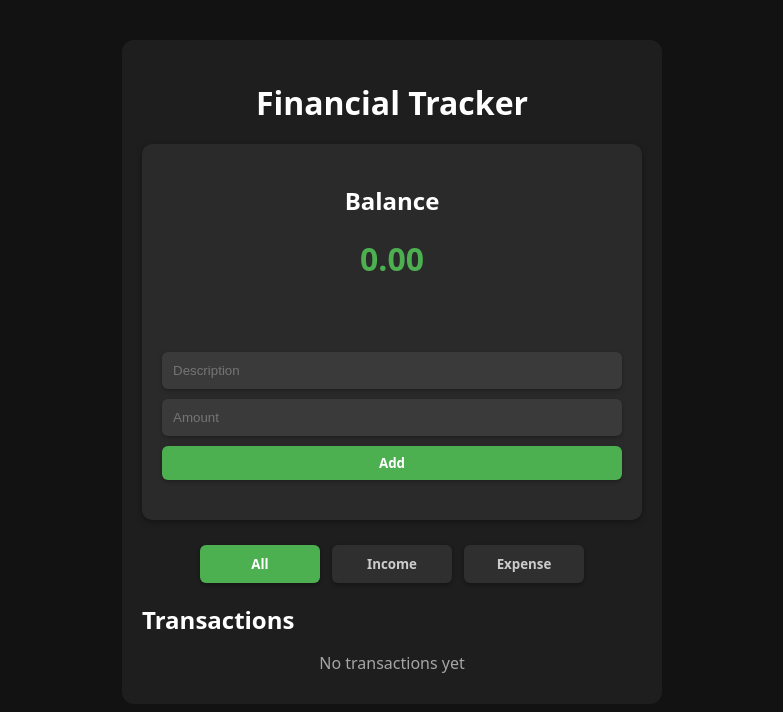
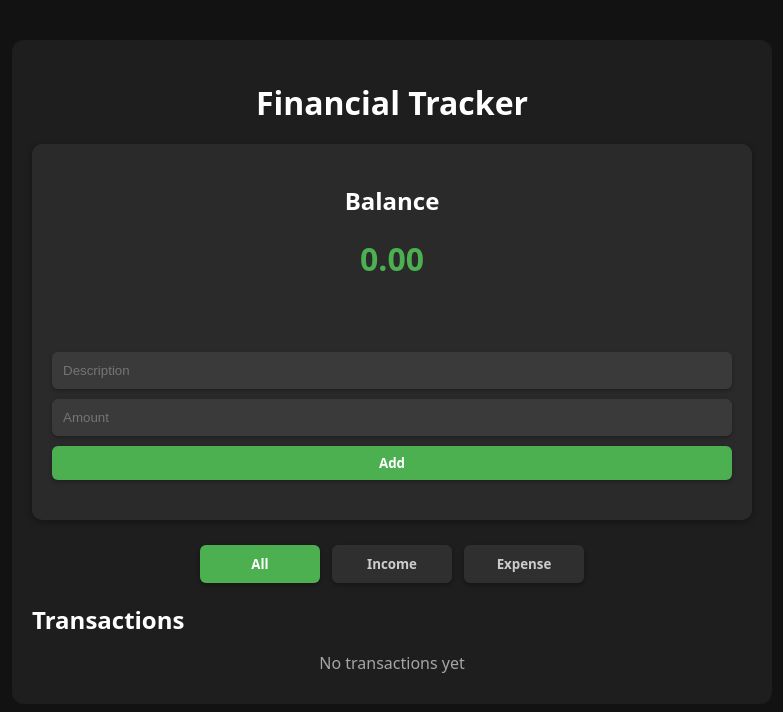
Before and after one commit to FixedBits/financial-tracker, a React (Vite) app: page / in a window 1280 px wide. Shown: the top 712 px of the page, without its empty margins (248-1031 px from the left). Built offline with nearby package versions, Linux system fonts and the light colour scheme.

Commit message:
Updated app.css comments
Updated comments for easy reference later

```diff
--- a/src/styles/app.css
+++ b/src/styles/app.css
@@ -1,6 +1,6 @@
-/* App container layout + theme */
+/* Main app container */
 .app {
-  max-width: 500px;
+  max-width: 720px;
   margin: 40px auto;
   padding: 20px;
   font-family: system-ui, sans-serif;
@@ -9,7 +9,7 @@
   border-radius: 12px;
 }
 
-/* Global scrollbar + page background */
+/* Scrollbar + global background */
 html {
   scrollbar-width: thin;
 }
@@ -18,7 +18,7 @@ body {
   color: #fff;
 }
 
-/* Page title + balance section */
+/* Title + balance display */
 h1 {
   text-align: center;
   margin-bottom: 20px;
@@ -33,7 +33,7 @@ h1 {
   margin-top: 10px;
 }
 
-/* Add‑transaction form layout + inputs */
+/* Add‑transaction form layout */
 .transaction-form {
   display: flex;
   flex-direction: column;
@@ -41,6 +41,7 @@ h1 {
   margin-bottom: 20px;
 }
 
+/* Form inputs */
 .transaction-form input {
   background: #3a3a3a;
   box-shadow: 0 2px 4px rgba(0, 0, 0, 0.267);
@@ -51,8 +52,12 @@ h1 {
   color: #fff;
 }
 
+/* Add button */
 .transaction-form .add-btn {
   box-shadow: 0 2px 4px rgba(0, 0, 0, 0.267);
+}
+.transaction-form .add-btn:hover {
+  box-shadow: 0 3px 6px rgba(0, 0, 0, 0.35);
 }
 
 /* Transaction list section */
@@ -70,7 +75,7 @@ h1 {
   margin: 0;
 }
 
-/* Individual transaction row */
+/* Single transaction row */
 .transaction-item {
   box-shadow: 0 2px 4px rgba(0, 0, 0, 0.267);
   display: flex;
@@ -88,7 +93,7 @@ h1 {
     padding 0.25s ease;
 }
 
-/* Smooth removal animation */
+/* Delete animation */
 .transaction-item.removing {
   opacity: 0;
   transform: translateX(-10px);
@@ -99,8 +104,9 @@ h1 {
   overflow: hidden;
 }
 
-/* Transaction text + amount formatting */
+/* Transaction text + amount */
 .transaction-text {
+  padding: 0 10px;
   font-weight: 500;
   flex: 1;
   min-width: 0;
@@ -114,7 +120,7 @@ h1 {
   white-space: nowrap;
 }
 
-/* Income/expense color coding */
+/* Income/expense colors */
 .income {
   color: #4caf50;
   font-weight: bold;
@@ -150,7 +156,7 @@ h1 {
   opacity: 1;
 }
 
-/* Enter animation for new items */
+/* New item enter animation */
 .transaction-item.enter {
   opacity: 0;
   transform: translateY(-6px);
@@ -166,7 +172,7 @@ h1 {
   animation: enterAnim 0.35s ease-out;
 }
 
-/* Primary button (Add, Save) */
+/* Primary buttons (Add, Save) */
 .btn-primary {
   background: #4caf50;
   color: #fff;
@@ -189,13 +195,13 @@ h1 {
     opacity 0.2s ease;
 }
 
+/* Filter buttons */
 .filters {
   display: flex;
   justify-content: center;
   gap: 12px;
   margin-top: 25px;
 }
-
 .filters button {
   flex: 1;
   min-width: 90px;
@@ -212,12 +218,16 @@ h1 {
     background 0.2s ease,
     color 0.2s ease;
 }
-
 .filters button:hover {
   background: #3a3a3a;
   color: #fff;
 }
+.filters button.active {
+  background: #4caf50;
+  color: #fff;
+}
 
+/* Summary section */
 .summary-section {
   display: flex;
   gap: 20px;
@@ -229,12 +239,7 @@ h1 {
   box-shadow: 0 2px 6px rgba(0, 0, 0, 0.35);
 }
 
-.filters button.active {
-  background: #4caf50;
-  color: #fff;
-}
-
-/* Ghost button (Edit text) */
+/* Edit button (ghost style) */
 .btn-ghost {
   background: transparent;
   color: #bbb;
@@ -252,6 +257,7 @@ h1 {
   color: #fff;
 }
 
+/* Edit mode container */
 .edit-input {
   background: #3a3a3a;
   color: #fff;
@@ -260,7 +266,6 @@ h1 {
   border: none;
   outline: none;
 }
-
 .edit-mode {
   background: #2f2f2f;
   display: flex;
@@ -274,50 +279,45 @@ h1 {
     color 0.2s ease;
 }
 
+/* Edit mode buttons */
 .edit-mode .cancel-btn {
   color: #e53935;
 }
-
 .edit-mode .cancel-btn:hover {
   color: #ff6b6b;
 }
-
 .edit-mode .save-btn:hover {
   color: #4caf50;
 }
-
 .edit-mode input {
   background: #3a3a3a;
 }
-
 .edit-mode button {
   color: #ccc;
   background: #353535;
   box-shadow: 0 2px 6px rgba(0, 0, 0, 0.35);
 }
-
 .edit-mode button:hover {
   background: rgba(255, 255, 255, 0.08);
   box-shadow: 0 2px 8px rgba(0, 0, 0, 0.45);
 }
 
+/* Hide delete button while editing */
 .edit-mode ~ .delete-btn {
   display: none;
 }
 
-/* Chrome, Edge, Safari */
+/* Remove number input arrows */
 input[type="number"]::-webkit-inner-spin-button,
 input[type="number"]::-webkit-outer-spin-button {
   -webkit-appearance: none;
   margin: 0;
 }
-
-/* Firefox */
 input[type="number"] {
   -moz-appearance: textfield;
 }
 
-/* Entry animation keyframes */
+/* New item animation keyframes */
 @keyframes enterAnim {
   from {
     opacity: 0;
```
